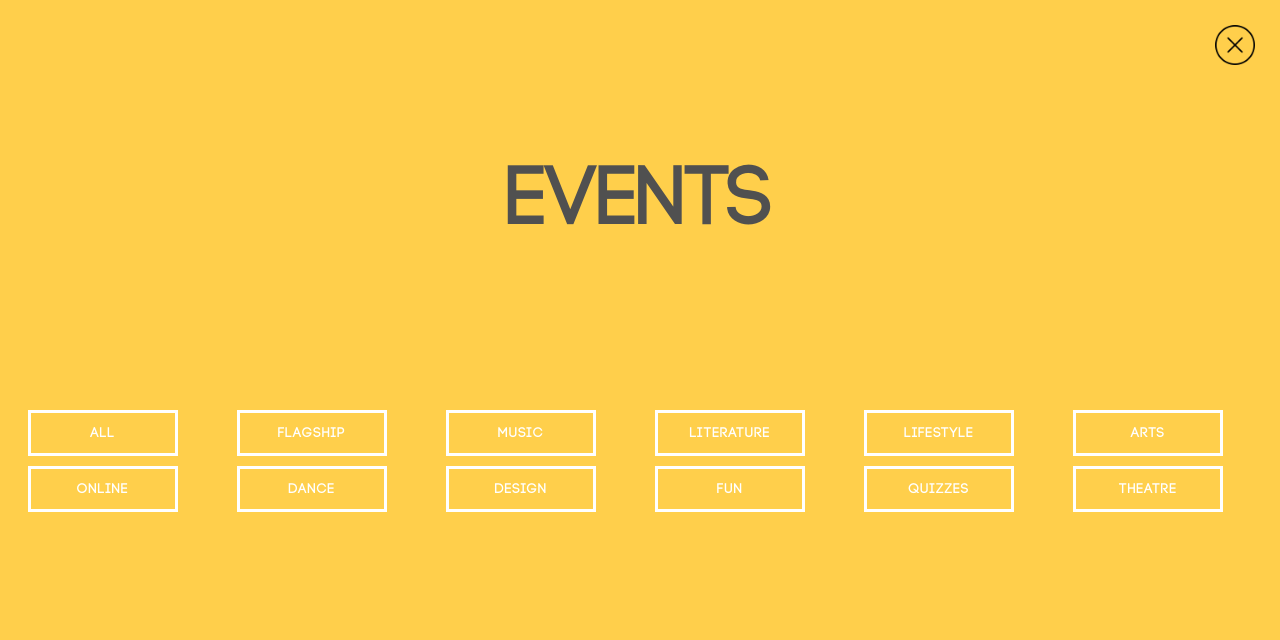
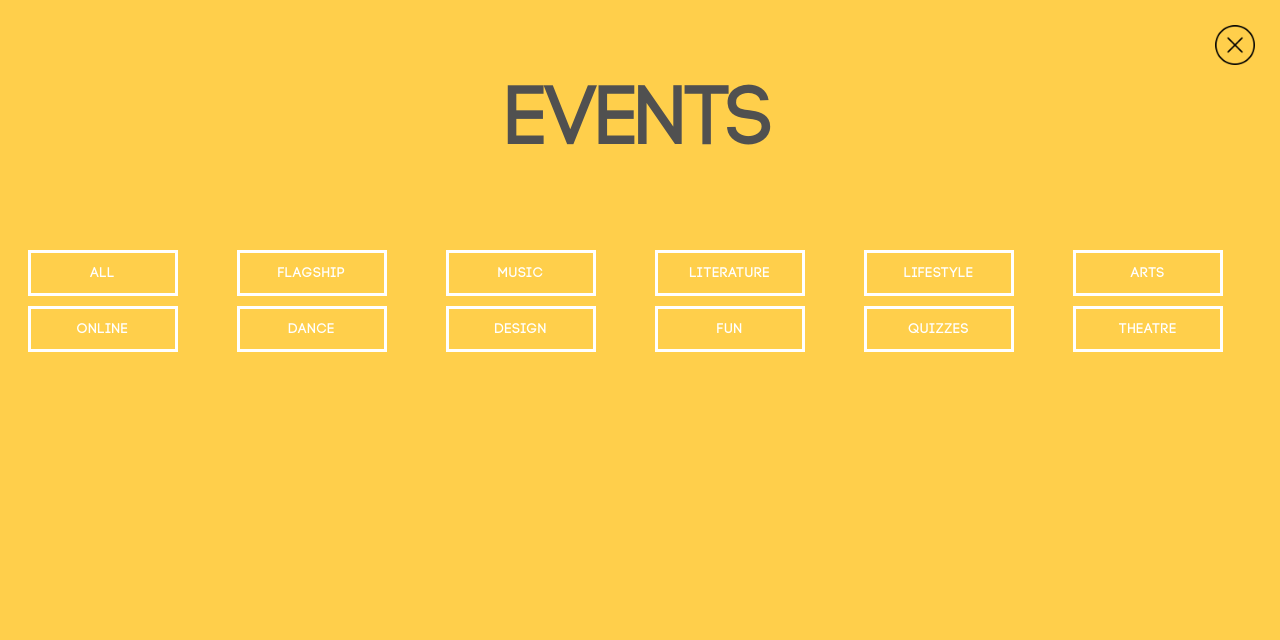
Before and after one commit to geekSiddharth/odyssey-website, a Flask app: page /events/ in a window 1280 px wide. Shown: the top 640 px of the page. After the commit the page ends 352 px from the top, so only its background shows below. Run offline with Flask 2, Linux system fonts and the light colour scheme; parts of the project's set-up code (start-up, migrations or seed data) failed here and were passed over; some libraries are stand-ins or nearby versions.

Commit message:
space removed in the heading

```diff
--- a/static/css/events.css
+++ b/static/css/events.css
@@ -290,7 +290,7 @@ Button Hover Effect
 }
 
 .header{
-    height: 50vh;
+    height: 30vh;
     text-align: center;
     background-color: #ffcf4b  ; !important;
 }
```
